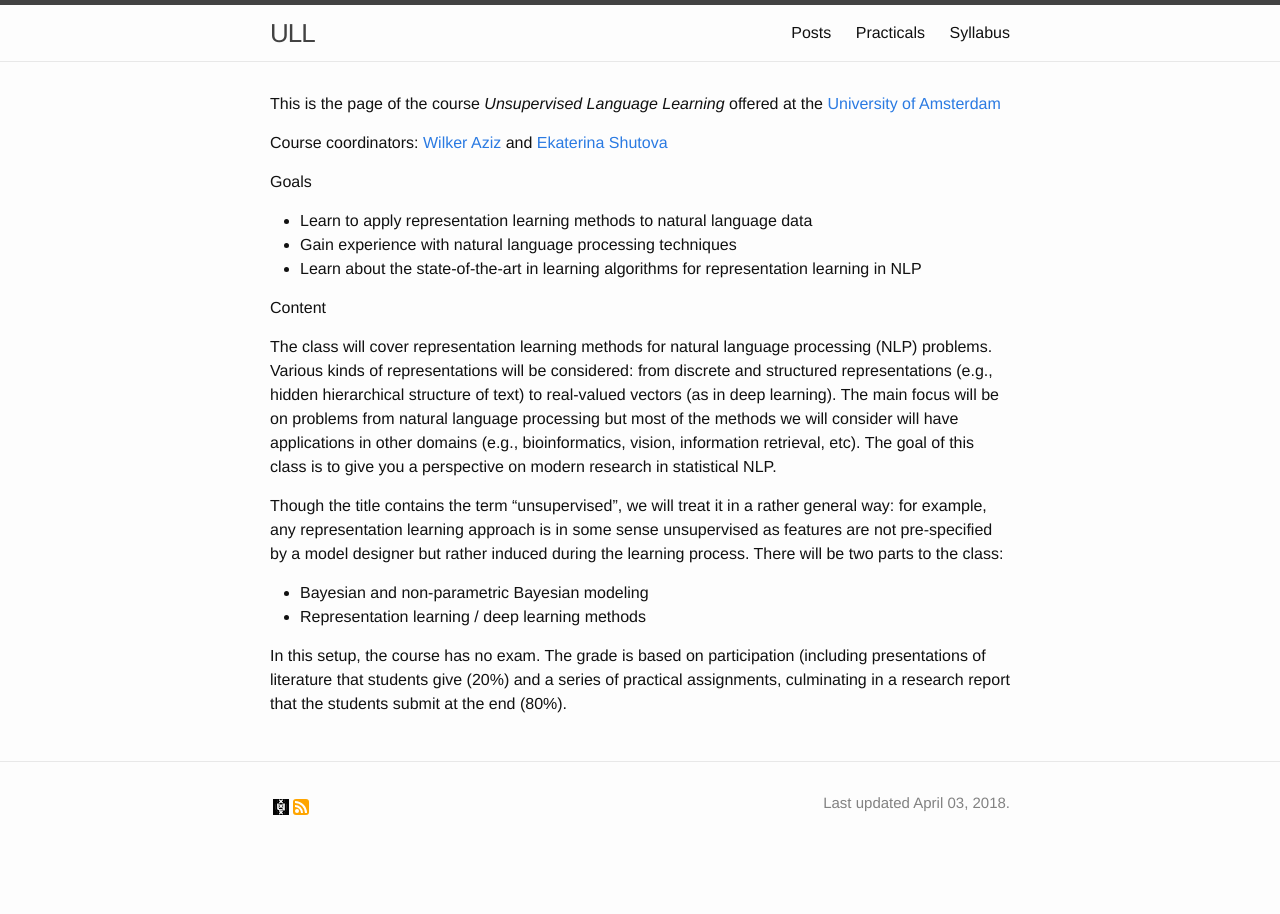
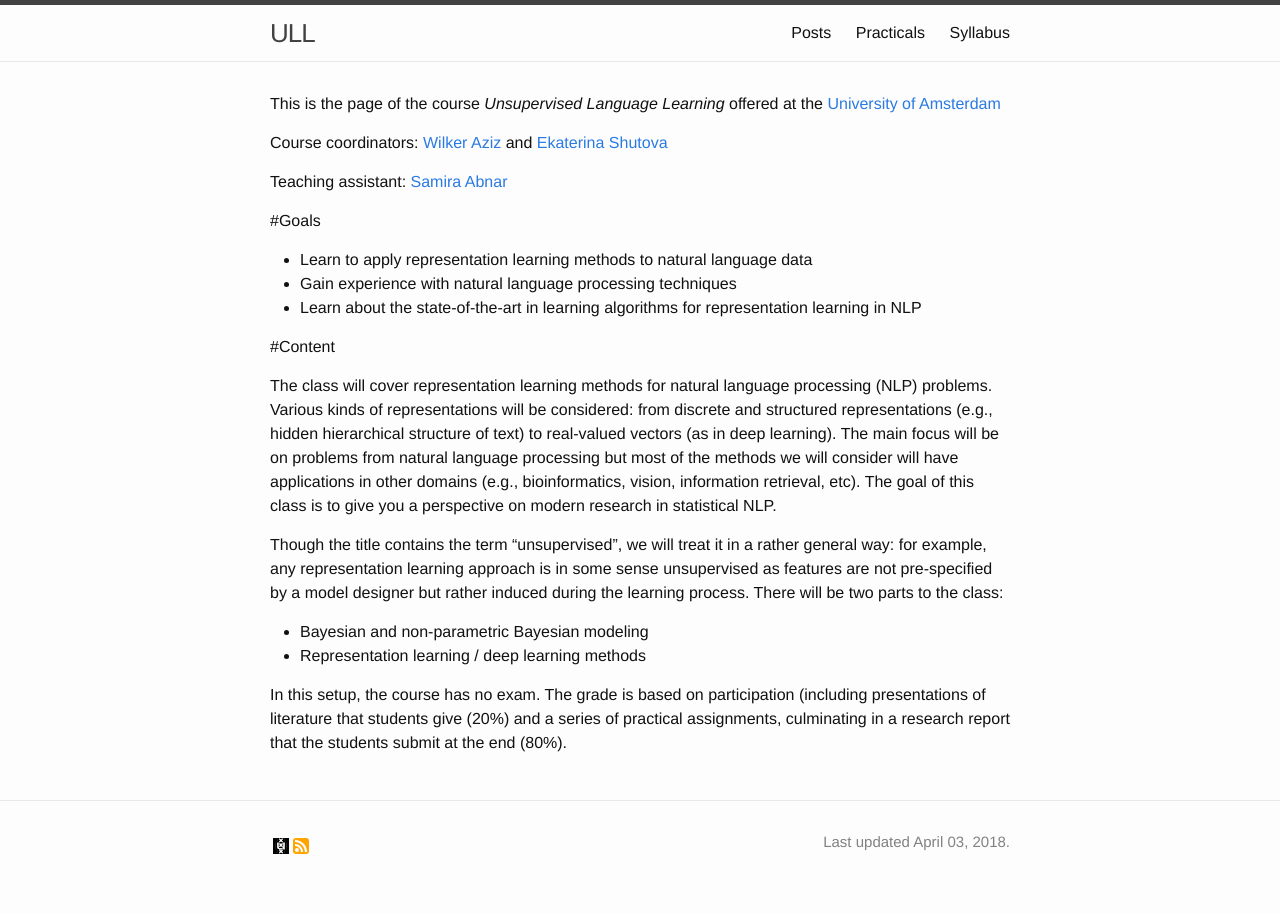
Before and after one commit to cl-illc/semantics-2024, a Jekyll site: the page built from index.md, in a window 1280 px wide. Built offline with Jekyll 4.4.1, drawn with Linux system fonts in a browser that asks for light colours.

Commit message:
Update index.md

```diff
--- a/index.md
+++ b/index.md
@@ -6,13 +6,15 @@ This is the page of the course *Unsupervised Language Learning* offered at the [
 
 Course coordinators: [Wilker Aziz](//wilkeraziz.github.io) and [Ekaterina Shutova](//www.cl.cam.ac.uk/~es407/)
 
-Goals
+Teaching assistant: [Samira Abnar](//https://staff.fnwi.uva.nl/s.abnar/)
+
+#Goals
 
 - Learn to apply representation learning methods to natural language data
 - Gain experience with natural language processing techniques
 - Learn about the state-of-the-art in learning algorithms for representation learning in NLP
 
-Content
+#Content
 
 The class will cover representation learning methods for natural language processing (NLP) problems. Various kinds of representations will be considered: from discrete and structured representations (e.g., hidden hierarchical structure of text) to real-valued vectors (as in deep learning). The main focus will be on problems from natural language processing but most of the methods we will consider will have applications in other domains (e.g., bioinformatics, vision, information retrieval, etc). The goal of this class is to give you a perspective on modern research in statistical NLP.
 
```
